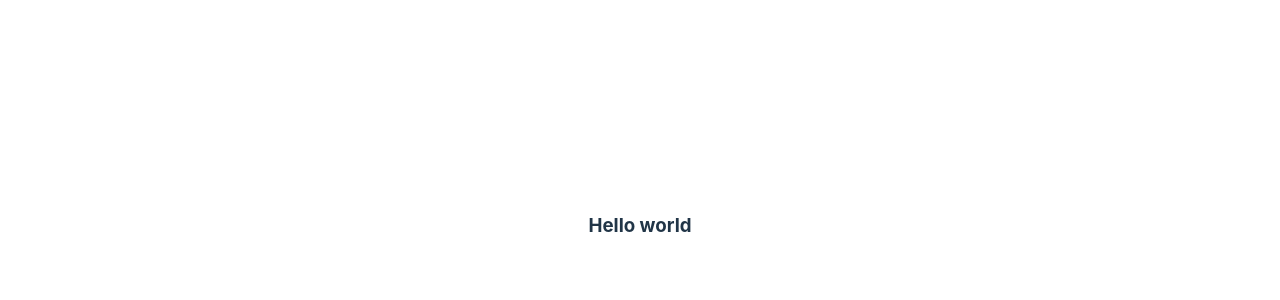
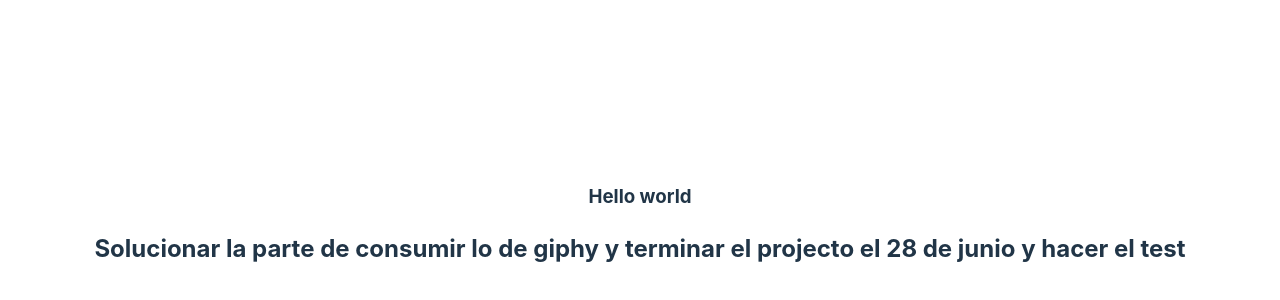
Before and after one commit to miguel8arivera/01-app-gifs-project, a React (Vite) app: page / in a window 1280 px wide. Shown: the part 174-474 px from the top of the page. Built offline with nearby package versions, Linux system fonts and the light colour scheme.

Commit message:
app.tsx modificated

```diff
--- a/src/App.tsx
+++ b/src/App.tsx
@@ -5,6 +5,10 @@
     <>
       <div>
         <h3>Hello world</h3>
+        <h2>
+          Solucionar la parte de consumir lo de giphy y terminar el projecto el
+          28 de junio y hacer el test
+        </h2>
       </div>
     </>
   );
```
